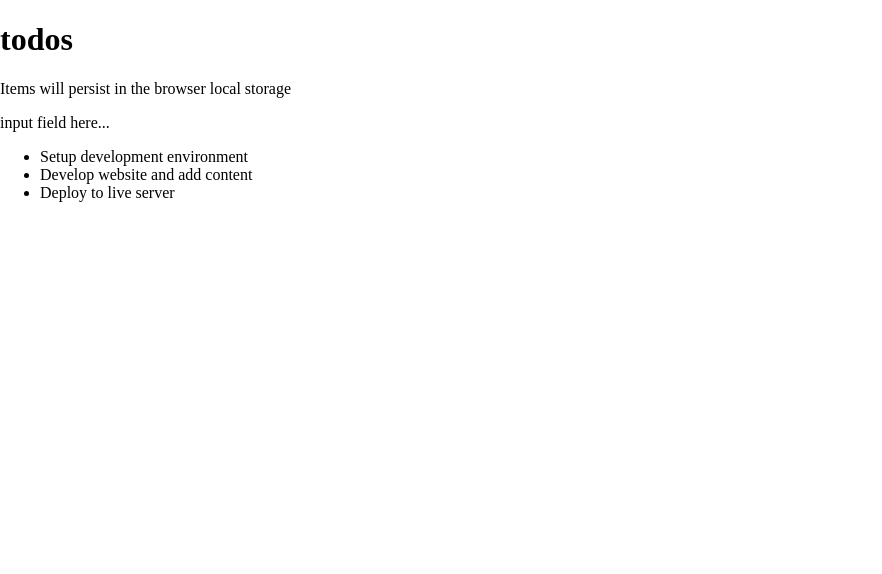
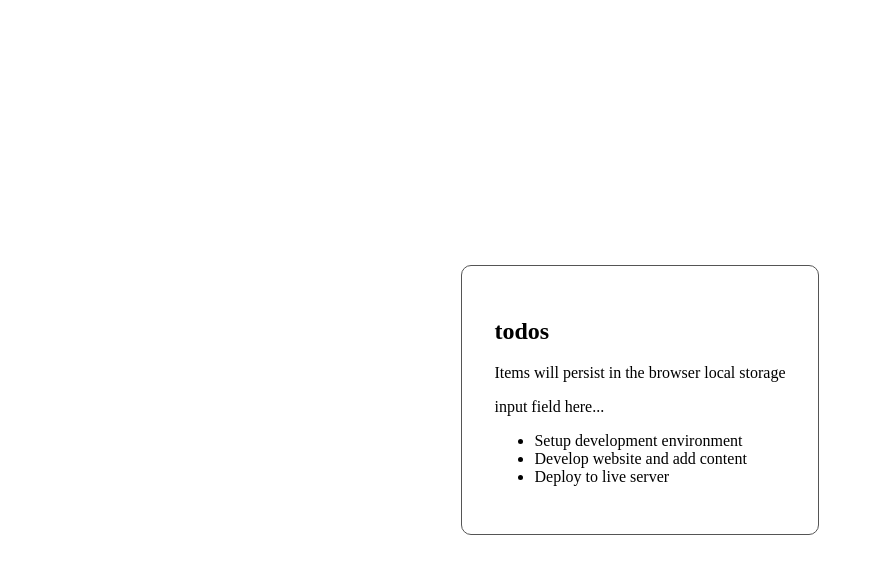
Before and after one commit to dennis-every/react-vite-todos, a React app: page / in a window 1280 px wide. Shown: the top 574 px of the page, without its empty margins (0-882 px from the left). Built offline with nearby package versions, Linux system fonts and the light colour scheme; the HTML template or start-up script is replaced by a standard one.

Commit message:
Center todos and add some styles

```diff
--- a/src/components/TodoApp.jsx
+++ b/src/components/TodoApp.jsx
@@ -2,9 +2,9 @@ import Header from './Header';
 import TodosLogic from './TodosLogic';
 
 const TodoApp = () => (
-  <>
+  <section id="todos-section">
     <Header />
     <TodosLogic />
-  </>
+  </section>
 );
 export default TodoApp;
--- a/src/index.css
+++ b/src/index.css
@@ -1,4 +1,14 @@
 body {
   padding: 0;
   margin: 0;
+  height: 100vh;
+  display: flex;
+  justify-content: center;
+  align-items: center;
 }
+
+#todos-section {
+  border: 1px solid #555;
+  padding: 2rem;
+  border-radius: 10px;
+}
```
